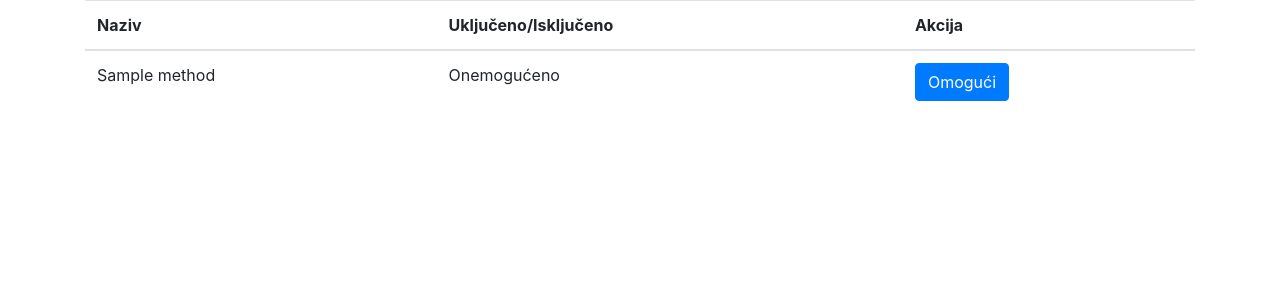
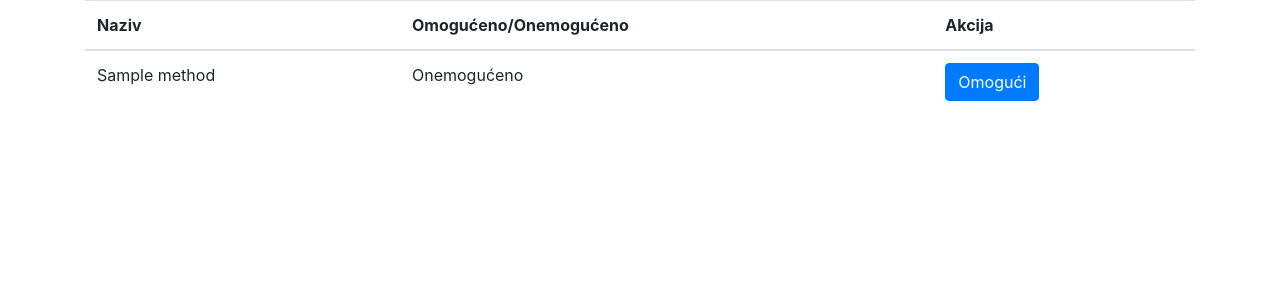
Before and after one commit to danijelsugar/IPAPZ_hotel_reservation_booking, a Symfony app: template templates/admin/payment_methods.html.twig in a window 1280 px wide. Shown: the part 56-356 px from the top of the page. Run offline with Twig, Linux system fonts and the light colour scheme; the template is opened without the code that fills it: most values are stand-ins (such as "Sample title", 1, 10 or a date in 2020); some libraries are stand-ins or nearby versions.

Commit message:
Small fixes

```diff
--- a/src/Controller/AdminController.php
+++ b/src/Controller/AdminController.php
@@ -3,7 +3,6 @@
 
 namespace App\Controller;
 
-use App\Entity\PaymentMethod;
 use App\Form\CategoryFormType;
 use App\Form\UserFormType;
 use App\Form\OrderByFormType;
--- a/templates/admin/payment_methods.html.twig
+++ b/templates/admin/payment_methods.html.twig
@@ -7,7 +7,7 @@
             <thead>
                 <tr>
                     <th>Naziv</th>
-                    <th>Uključeno/Isključeno</th>
+                    <th>Omogućeno/Onemogućeno</th>
                     <th>Akcija</th>
                 </tr>
             </thead>
```
Also changed, not shown: src/Repository/PaymentMethodRepository.php (+0 -29 lines).
